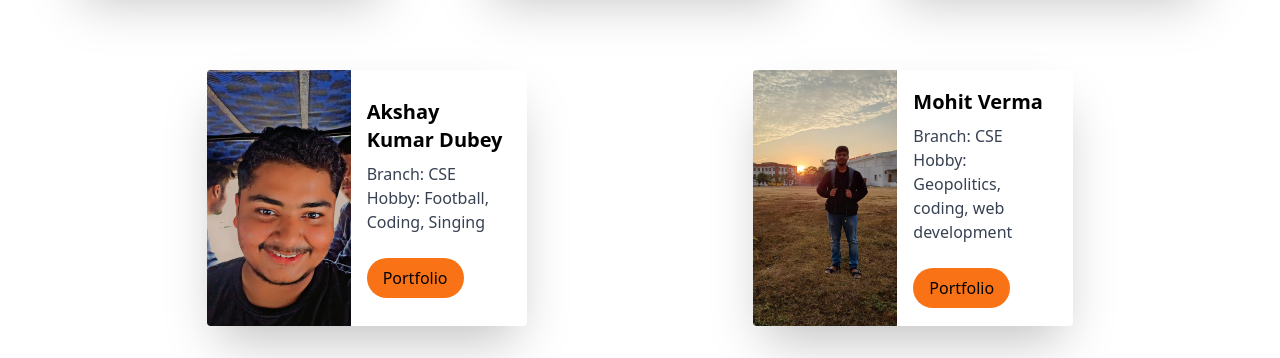
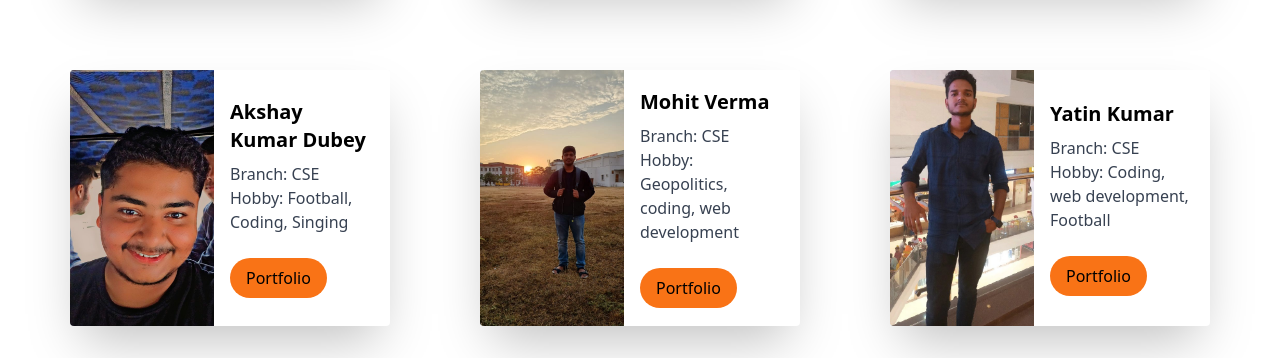
Before and after one commit to aialok/open-source-IIIT-Ranchi, a plain HTML site: page src/pages/sophomore.html in a window 1280 px wide. Shown: the part 718-1076 px from the top of the page. Drawn offline with nearby package versions, Linux system fonts and the light colour scheme.

Commit message:
Added Yatin's Card

```diff
--- a/src/pages/sophomore.html
+++ b/src/pages/sophomore.html
@@ -259,6 +259,41 @@
           </div>
         </div>
       </div>
+
+
+      <div
+        class="max-w-xs rounded overflow-hidden shadow-2xl my-8 transform hover:scale-105 transition-transform duration-300"
+      >
+        <div class="flex w-full">
+          <div class="w-1/2">
+            <div class="h-64 bg-gray-300">
+              <img
+                src="../assets/images/Yatin.jpeg"
+                alt="Image"
+                class="h-full w-full object-cover"
+              />
+            </div>
+          </div>
+          <div class="w-3/5 p-4 my-auto">
+            <div class="font-bold text-xl mb-2">Yatin Kumar</div>
+            <p class="text-gray-700 text-base">Branch: CSE</p>
+            <p class="text-gray-700 text-base">
+              Hobby: Coding, web development, Football
+            </p>
+            <button
+              class="bg-orange-500 text-black hover:ring-2 hover:ring-orange-500 py-2 px-4 rounded-full mt-6"
+            >
+              <a
+                href="https://www.linkedin.com/in/yatin-kumar-9a551b256/"
+                target="_blank"
+                class="font-medium"
+                >Portfolio</a
+              >
+            </button>
+          </div>
+        </div>
+      </div>
+
     </div>
   </body>
 </html>
```
Also changed, not shown: src/assets/images/Yatin.jpeg (added).
